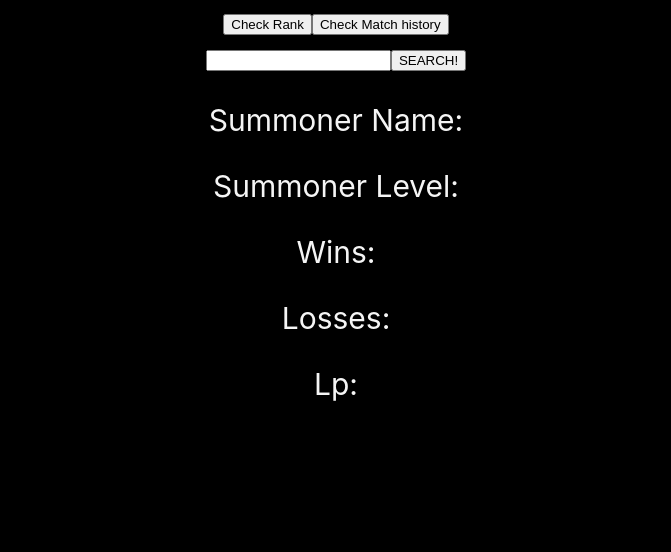
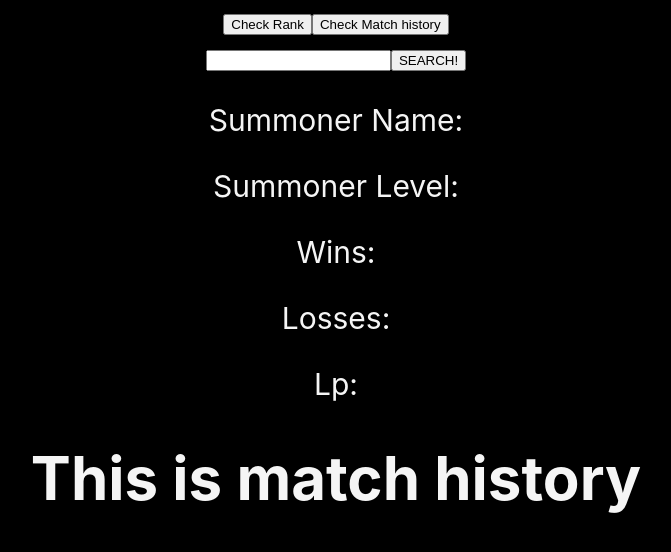
Before and after one commit to StevenLy369/LoL-Stat-Puller, a React (Create React App) app: page / in a window 1280 px wide. Shown: the top 552 px of the page, without its empty margins (304-975 px from the left). Built offline with nearby package versions, Linux system fonts and the light colour scheme.

Commit message:
added matchhistory.js, time to add functionality to that component

```diff
--- a/src/component/FrontPageControl.js
+++ b/src/component/FrontPageControl.js
@@ -3,6 +3,7 @@ import { connect } from 'react-redux';
 import { makeApiCall,makeApiSummonerCall, makeMatchHistoryCall} from '../actions/index'
 import SummonerInfo from './SummonerInfo';
 import SummonerSearchBar from './SummonerSearchBar';
+import MatchHistory from './MatchHistory';
 
 
 class FrontPage extends React.Component {
@@ -47,6 +48,7 @@ class FrontPage extends React.Component {
 
               <SummonerSearchBar onNewSummonerSearch = {this.handleSummonerSearch}/>
               <SummonerInfo  SummonerDTO = {SummonerDTO} AccountInfo = {AccountInfo}/>
+              <MatchHistory />
             </React.Fragment>
           )
         }
--- a/src/component/MatchHistory.js
+++ b/src/component/MatchHistory.js
@@ -0,0 +1,34 @@
+import React from 'react';
+import { connect } from 'react-redux';
+import PropTypes from "prop-types";
+
+
+function MatchHistory (){
+
+
+
+
+    return(
+<h1>This is match history</h1>
+
+
+    )
+
+
+
+
+
+
+
+
+
+
+
+
+
+
+}
+
+
+
+export default MatchHistory
```
